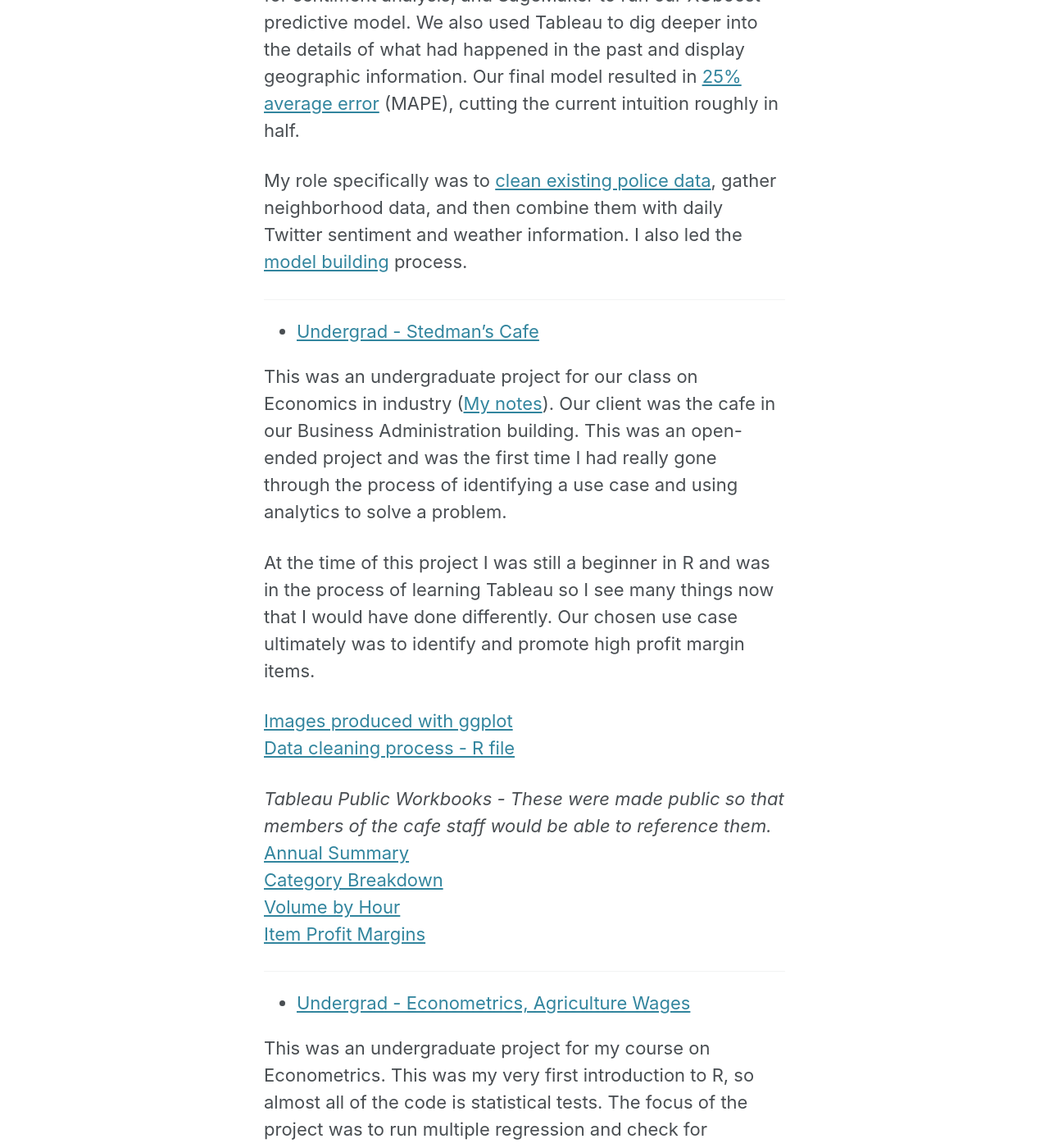
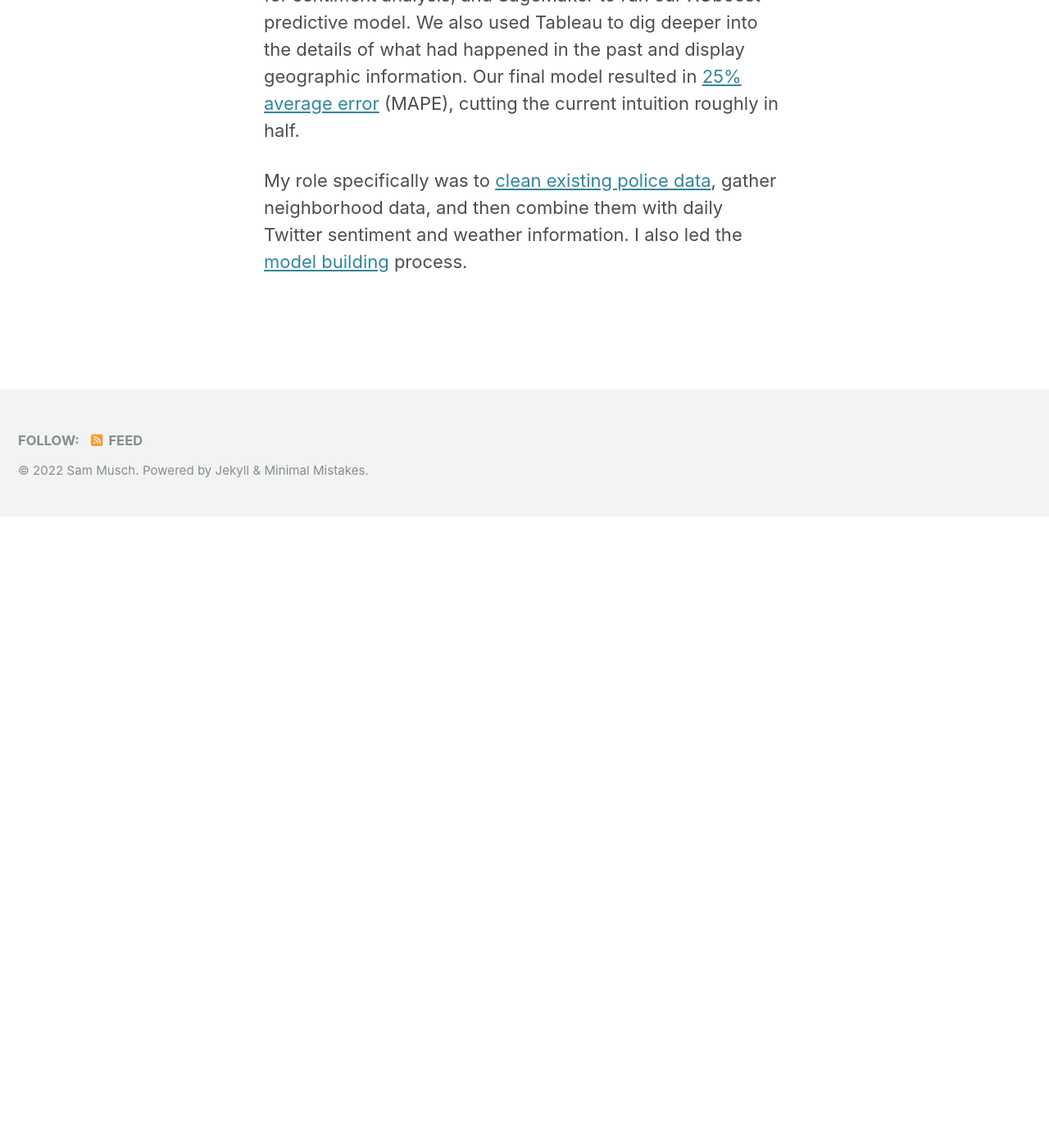
Before and after one commit to SamMusch/SamMusch.github.io, a Jekyll site: the page built from _pages/Projects.md, in a window 1280 px wide and 1400 px high, scrolled down 1439 px. Shown: the whole window at 82% size. Built offline with Jekyll 4.4.1, drawn with Linux system fonts in a browser that asks for light colours; cached includes are drawn as plain includes; nearby versions of some CDN libraries; after the commit the page ends 2069 px from its top, so only the background shows below that; some of the changed text lies outside the part shown.

Commit message:
Quick updates

```diff
--- a/_data/navigation.yml
+++ b/_data/navigation.yml
@@ -2,7 +2,7 @@
 main:
   - title: "Projects"
     url: /projects/
-  - title: "Blog"
+  - title: "Notes"
     url: /notes/
   # - title: "About"
   #   url: https://mmistakes.github.io/minimal-mistakes/about/
--- a/_pages/Projects.md
+++ b/_pages/Projects.md
@@ -40,42 +40,3 @@ This was the project our team completed for our course in Big Data in Fall 2019.
 We used AWS services such as S3 for storage, Comprehend for sentiment analysis, and SageMaker to run our XGboost predictive model. We also used Tableau to dig deeper into the details of what had happened in the past and display geographic information. Our final model resulted in [25% average error](https://i.imgur.com/8ow32Gy.pnghttps://i.imgur.com/8ow32Gy.png) (MAPE), cutting the current intuition roughly in half.
 
 My role specifically was to [clean existing police data](https://github.com/SamMusch/Minneapolis-Crime/blob/master/Data%20Cleaning%20and%20Features.ipynb), gather neighborhood data, and then combine them with daily Twitter sentiment and weather information. I also led the [model building](https://github.com/SamMusch/Minneapolis-Crime/blob/master/XGboost.ipynb) process.
-
----
-
-- [Undergrad - Stedman's Cafe](https://github.com/SamMusch/Stedmans)
-
-This was an undergraduate project for our class on Economics in industry ([My notes](https://github.com/SamMusch/Industrial-Organization)). Our client was the cafe in our Business Administration building. This was an open-ended project and was the first time I had really gone through the process of identifying a use case and using analytics to solve a problem.
-
-At the time of this project I was still a beginner in R and was in the process of learning Tableau so I see many things now that I would have done differently. Our chosen use case ultimately was to identify and promote high profit margin items.
-
-[Images produced with ggplot](https://imgur.com/a/G0LVvah)
-[Data cleaning process - R file](https://github.com/SamMusch/Stedmans/blob/master/Stedman2.R)
-
-*Tableau Public Workbooks - These were made public so that members of the cafe staff would be able to reference them.*
-[Annual Summary](https://public.tableau.com/profile/sam.musch#!/vizhome/Summary_15514603349400/DashboardSummary)
-[Category Breakdown](https://public.tableau.com/profile/sam.musch#!/vizhome/CategoryBreakdown_15557600432150/MealFoodCatBreakdownTopItems50)
-[Volume by Hour](https://public.tableau.com/profile/sam.musch#!/vizhome/VolumebyHour/VolumeDash)
-[Item Profit Margins](https://public.tableau.com/profile/sam.musch#!/vizhome/StedmansProfitMargin/MarginCat)
-
-
----
-
-- [Undergrad - Econometrics, Agriculture Wages](https://github.com/SamMusch/R/blob/master/Projects/Econometrics.R)
-
-This was an undergraduate project for my course on Econometrics. This was my very first introduction to R, so almost all of the code is statistical tests. The focus of the project was to run multiple regression and check for multicollinearity, normality of residuals, etc.
-
-[Tableau Dashboard](https://public.tableau.com/profile/sam.musch#!/vizhome/AgricultureWages/Dashboard1)
-
-
----
-
-
-*The two following semester projects are not included as we have an NDA with the companies we worked with.*
-- Client: Mall of America (Exploratory Analytics)
-  - Saved est $5M / year with predictive model to optimize number of hourly staff
-  - Built user-adjustable Tableau heatmap to improve staff location within mall
-- Client: Leading Hospitality and Entertainment Business
-  - Increased revenue by est $1.4M / month by identifying high value customers and reducing attrition
-  - Used clustering, decision trees, Poisson Regression to identify these customers
-  - Led team in creating visualizations and transfer documents to keep technical info clear
--- a/index.html
+++ b/index.html
@@ -3,8 +3,4 @@ layout: home
 author_profile: true
 ---
 
-musch.sam@gmail.com
-<br>
-<br>
-<li><a href="https://carlsonschool.umn.edu/degrees/master-science-in-business-analytics/academics/one-year-msba/program-structure">MS in Business Analytics (University of Minnesota, 2020)</a></li>
-<li>BS in Economics (University of Nebraska Omaha, 2019)</li>
+This site acts as my personal portfolio. I have my contact info on the left, along with my "Notes" & "Projects" on the right.
```
Also changed, not shown: _pages/Notes.md (+1 -1 lines), 4 other files.
